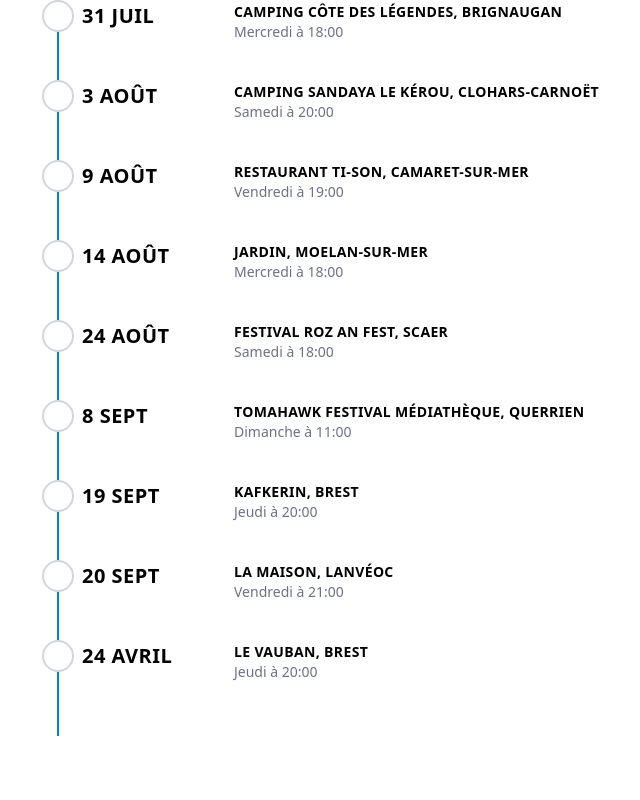
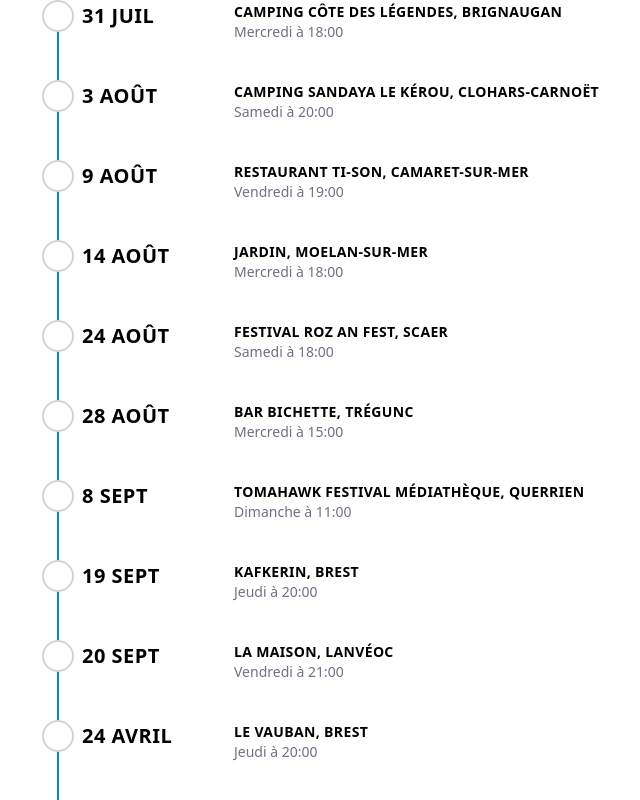
Before and after one commit to AlexandreKempf/en-tete-a-texte, a SvelteKit app: page /concerts in a window 1280 px wide. Shown: the part 1330-2130 px from the top of the page, without its empty margins (598-1238 px from the left). Before the commit the page ends 2066 px from the top, so only its background shows below. Built offline with nearby package versions, Linux system fonts and the light colour scheme.

Commit message:
Update concerts.js

```diff
--- a/src/routes/concerts.js
+++ b/src/routes/concerts.js
@@ -294,6 +294,11 @@
         place: 'Festival Roz an Fest, Scaer'
     },
     {
+        date: new Date(2024, 7, 28, 15),
+        place: 'Bar Bichette, Trégunc'
+    },
+
+    {
         date: new Date(2024, 8, 8, 11, 0),
         place: 'Tomahawk Festival Médiathèque, Querrien'
     },
```
